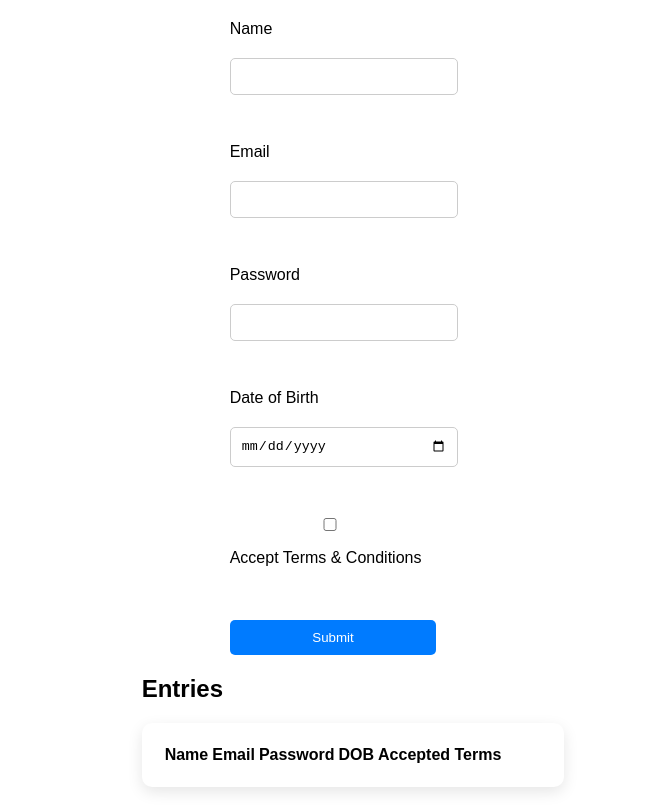
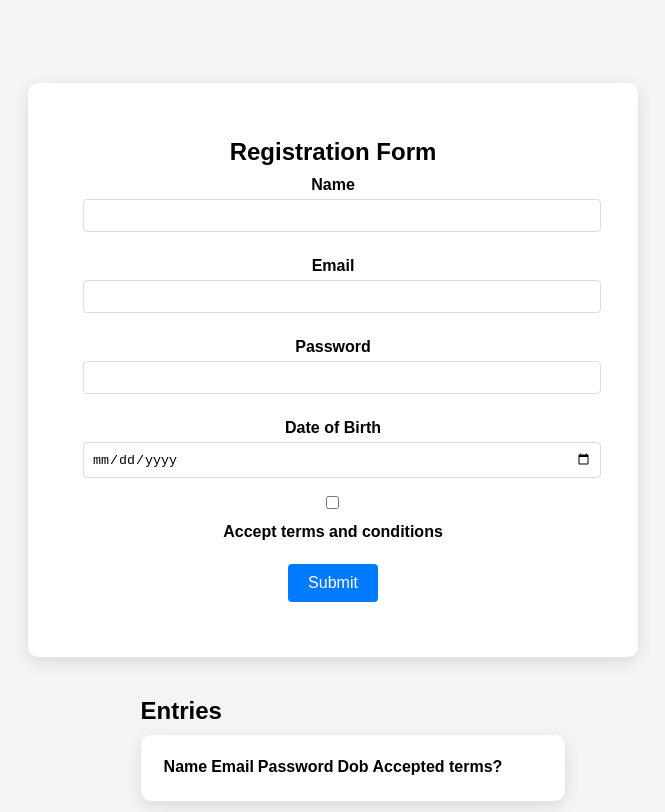
Before and after one commit to SanyamShrivastava/wd101, a plain HTML site: page index.html in a window 1280 px wide. Shown: the part 88-900 px from the top of the page, without its empty margins (307-972 px from the left). Drawn offline with Linux system fonts and the light colour scheme.

Commit message:
Update index.html

```diff
--- a/index.html
+++ b/index.html
@@ -1,54 +1,53 @@
 <!DOCTYPE html>
 <html lang="en">
 	<head>
-    <meta charset="UTF-8">
-    <meta name="viewport" content="width=device-width, initial-scale=1.0">
-    <title>Registration Form</title>
-    <script src="index.js"></script>
+		<meta charset="UTF-8" />
+		<meta
+			name="viewport"
+			content="width=device-width, initial-scale=1.0"
+		/>
+		<title>Document</title>
+		<script src="index.js" async></script>
+		<style>
+			/* Basic reset for margins and padding */
+			body,
+			h2,
+			form,
+			div {
+				margin: 0;
+				padding: 0;
+			}
 
-    <style>
+			/* Style the body */
 			body {
 				font-family: Arial, sans-serif;
-            background-color: white;
+				background-color: #f4f4f4;
 				display: flex;
 				justify-content: center;
 				align-items: center;
-            flex-direction: column;
+				flex-direction: column; /* Align items in column direction */
 				height: 100vh;
-            margin: 0; /* Ensure no default margin is applied */
-            padding: 50px;
+				padding: 50px; /* Add padding around the body */
 			}
 
-        .form-container {
-            background-color: white;
+			/* Style the form container */
+			form {
+				background-color: #ffffff;
 				border-radius: 10px;
 				box-shadow: 0 5px 15px rgba(0, 0, 0, 0.1);
 				padding: 55px;
 				max-width: 500px;
 				width: 100%;
-            margin-bottom: 40px;
+				margin-bottom: 40px; /* Add margin to separate from the entries section */
 				margin-top: 10rem;
-            margin-left: auto;
-            margin-right: auto;
                 text-align: center;
 			}
 
-        /* Style the heading */
-        .form-container h1 {
-            margin: 0;
-            padding-bottom: 20px;
-        }
-
-        /* Additional styles for form elements */
-        form {
-            display: flex;
-            flex-direction: column;
-            gap: 15px;
-        }
-
+			/* Style form labels and inputs */
 			label {
 				display: block;
-            margin-bottom: 5px;
+				margin: 10px 0 5px;
+				font-weight: bold;
 			}
 
 			input[type="text"],
@@ -56,85 +55,84 @@
 			input[type="password"],
 			input[type="date"] {
 				width: 100%;
-            padding: 10px;
-            border: 1px solid #ccc;
-            border-radius: 5px;
+				padding: 8px;
+				margin-bottom: 15px;
+				border: 1px solid #ddd;
+				border-radius: 4px;
 			}
 
-        input[type="checkbox"] {
-            margin-right: 10px;
+			input[type="checkbox"],
+			input[type="radio"] {
+				margin-right: 5px;
 			}
 
 			button {
+				background-color: #007bff;
+				color: #ffffff;
+				border: none;
 				padding: 10px 20px;
-            border: none;
-            border-radius: 5px;
-            background-color: #007bff;
-            color: white;
+				border-radius: 4px;
 				cursor: pointer;
+				font-size: 16px;
 			}
 
 			button:hover {
 				background-color: #0056b3;
 			}
+
+			/* Style the entries section */
 			#userEntries {
-            background-color: white;
+				background-color: #ffffff;
 				border-radius: 10px;
 				box-shadow: 0 5px 15px rgba(0, 0, 0, 0.1);
 				padding: 20px;
+				max-width: 800px;
 				width: 100%;
-            max-width: 800px;
-            margin-top: 20px;
-            overflow-x: auto; /* Ensure horizontal scrolling if needed */
+                overflow-x: auto;
+                text-align: center;
 			}
-        input#name:invalid:focus{
+
+			/* Style the entries header */
+			h2 {
+				margin-bottom: 10px;
+			}
+			#name:invalid:focus {
+				border: 1px solid red;
+				outline: none;
+			}
+			#email:invalid:focus {
+				outline: none;
 				border: 1px solid red;
 			}
 		</style>
-
 	</head>
 	<body>
 		<form id="user-form">
 			<h2>Registration Form</h2>
+			<label for="name">Name</label>
+			<input type="text" id="name" name="name" required /><br />
+			<label for="email">Email</label>
+			<input type="email" name="email" id="email" required /><br />
+			<label for="password">Password</label>
+			<input
+				type="password"
+				name="password"
+				id="password"
+				required
+			/><br />
+			<label for="dob">Date of Birth</label>
+			<input type="date" id="dob" name="dob" required /><br />
 
-   <label for="name">Name</label>
-   <input type="text" id="name" name="name" required>
-   <br>
-
-
-    <label for="email">Email</label>
-    <input type="email" id="email" name="email" required>
-    <br>
-
-
-    <label for="password">Password</label>
-    <input type="password" id="password" name="password" required>
-    <br>
-
-    <label for="dob">Date of Birth</label>
-    <input type="date" id="dob" name="dob" required>
-    <br>
-
-    <input type="checkbox" id="acceptTerms" name="acceptTerms">
-    <label for="acceptTerms">Accept Terms & Conditions</label>
-    <br>
+			<input type="checkbox" name="acceptTerms" id="acceptTerms" />
+			<label for="acceptTerms" required
+				>Accept terms and conditions</label
+			><br />
 
 			<button type="submit">Submit</button>
 		</form>
 		<div>
 			<h2>Entries</h2>
-    <div id="userEntries">
-            <table>
-                <tbody>
-                    <tr>
-                        <th>Name</th>
-                        <th>Email</th>
-                        <th>Password</th>
-                        <th>DOB</th>
-                        <th>Accepted Terms</th>
-                    </tr>
-                 </tbody>
-                   </table>
+			<div id="userEntries"></div>
 		</div>
 	</body>
 </html>
```
Lines whose indentation alone changed are shown as unchanged.
